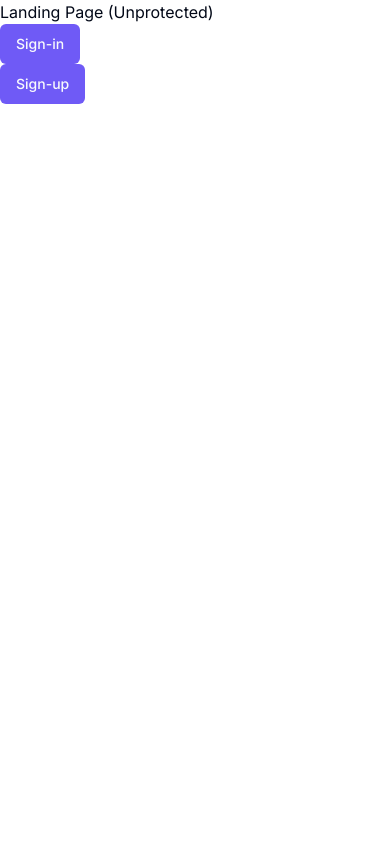
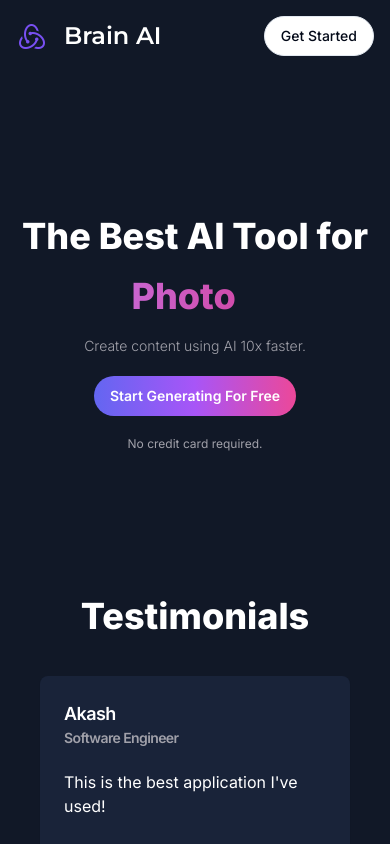
Before and after one commit to AkashChaudhary14/brain-ai, a Next.js app: page / in a window 390 px wide. Built offline with nearby package versions, Linux system fonts and the light colour scheme; no server answers.

Commit message:
Created landing page

```diff
--- /dev/null
+++ b/app/(landing)/layout.tsx
@@ -0,0 +1,15 @@
+const LandingLayout = ({
+    children,
+}: {
+    children: React.ReactNode;
+}) => {
+    return (
+        <main className="h-full bg-[#111827] overflow-auto">
+            <div className="mx-auto max-w-screen-xl h-full w-full">
+              {children}
+            </div>
+        </main>
+    );
+}
+
+export default LandingLayout;
--- a/app/(landing)/page.tsx
+++ b/app/(landing)/page.tsx
@@ -1,24 +1,14 @@
-import { Button } from "@/components/ui/button";
-import Link from "next/link";
+import { LandingContent } from "@/components/landing-content";
+import { LandingHero } from "@/components/landing-hero";
+import { LandingNavbar } from "@/components/landing-navbar";
+
 const landingPage = () => {
     return (
-        <div>
-         Landing Page (Unprotected)
-         <div>
-         <Link href="/sign-in">
-            <Button>
-               Sign-in
-            </Button>
-            </Link>
-         </div>
-         <div>
-         <Link href="/sign-up">
-            <Button>
-               Sign-up
-            </Button>
-            </Link>
-         </div>
-        </div>
+       <div className="h-full">
+         <LandingNavbar />
+         <LandingHero />
+         <LandingContent />
+       </div>
     );
 }
 export default landingPage;
--- /dev/null
+++ b/components/landing-content.tsx
@@ -0,0 +1,57 @@
+"use client";
+
+import { Card, CardContent, CardHeader, CardTitle } from "./ui/card";
+
+const testimonials = [
+    {
+        name: "Akash",
+        avatar: "A",
+        title: "Software Engineer",
+        description: "This is the best application I've used!"
+    },
+    {
+        name: "Mia",
+        avatar: "M",
+        title: "UI/UX designer",
+        description: "This is the best application for image generation."
+    },
+    {
+        name: "Jack",
+        avatar: "J",
+        title: "Influencer",
+        description: "Best for content generation."
+    },
+    {
+        name: "Antonio",
+        avatar: "A",
+        title: "Content Creator",
+        description: "Best application for creating copyright free content."
+    }
+]
+
+export const LandingContent = () => {
+    return(
+        <div className="px-10 pb-20">
+            <h2 className="text-center text-4xl text-white font-extrabold mb-10">
+                Testimonials
+            </h2>
+            <div className="grid grid-cols-1 sm:grid-cols-2 md:grid-cols-3 lg:grid-cols-4 gap-4" >
+                {testimonials.map((item) => (
+                    <Card key={item.description} className="bg-[#192339] border-none text-white">
+                        <CardHeader>
+                            <CardTitle className="flex items-center gap-x-2">
+                                <div>
+                                    <p className="text-lg">{item.name}</p>
+                                    <p className="text-zinc-400 text-sm">{item.title}</p>
+                                </div>
+                            </CardTitle>
+                            <CardContent className="pt-4 px-0">
+                                {item.description}
+                            </CardContent>
+                        </CardHeader>
+                    </Card>
+                ))}
+            </div>
+        </div>
+    );
+};
--- /dev/null
+++ b/components/landing-hero.tsx
@@ -0,0 +1,48 @@
+"use client";
+
+import { useAuth } from "@clerk/nextjs";
+import Link from "next/link";
+import TypewriterComponent from "typewriter-effect";
+import { Button } from "./ui/button";
+
+export const LandingHero = () => {
+    const { isSignedIn } = useAuth();
+
+    return (
+        <div className="text-white font-bold py-36 text-center space-y-5">
+            <div className="text-4xl sm:text-5xl md:text-6xl lg:text-7xl space-y-5 font-extrabold">
+                <h1>
+                   The Best AI Tool for
+                </h1>
+                <div className="text-transparent bg-clip-text bg-gradient-to-r from-purple-400 to-pink-600">
+                    <TypewriterComponent
+                      options={{
+                        strings: [
+                            'AI Chatbot',
+                            'Photo Generation',
+                            'Video Generation',
+                            'Code Generation',
+                            'Music Generation'
+                        ],
+                        autoStart: true,
+                        loop: true
+                      }}
+                    />
+                </div>
+            </div>
+            <div className="text-sm md:text-xl font-light text-zinc-400">
+                    Create content using AI 10x faster.
+            </div>
+            <div>
+                <Link href={isSignedIn ? "/dashboard" : "/sign-up"}>
+                  <Button variant={"premium"} className="md:text-lg p-4 md:p-6 rounded-full font-semibold">
+                    Start Generating For Free
+                  </Button>
+                </Link>
+            </div>
+            <div className="text-zinc-400 text-xs md:text-sm font-normal">
+                No credit card required.
+            </div>
+        </div>
+    )
+}
--- /dev/null
+++ b/components/landing-navbar.tsx
@@ -0,0 +1,42 @@
+"use client";
+
+import { Montserrat } from "next/font/google";
+import Image from "next/image";
+import Link from "next/link";
+import { useAuth } from "@clerk/nextjs";
+
+import { cn } from "@/lib/utils";
+import { Button } from "./ui/button";
+
+const font = Montserrat({
+    weight: "600",
+    subsets: ["latin"]
+});
+
+export const LandingNavbar = () => {
+   const { isSignedIn } = useAuth();
+
+   return (
+    <nav className="p-4 bg-transparent flex items-center justify-between">
+        <Link href={"/"} className="flex items-center">
+            <div className="relative h-8 w-8 mr-4">
+                <Image
+                fill
+                alt="Logo"
+                src={"/Logo.png"}
+                />
+            </div>
+            <h1 className={cn("text-2xl font-bold text-white", font.className)}>
+                Brain AI
+            </h1>
+        </Link>
+        <div className="flex items-center gap-x-2">
+            <Link href={isSignedIn ? "/dashboard" : "/sign-up"}>
+                <Button variant={"outline"} className="rounded-full">
+                    Get Started
+                </Button>
+            </Link>
+        </div>
+    </nav>
+   )
+}
--- a/package.json
+++ b/package.json
@@ -6,7 +6,8 @@
     "dev": "next dev",
     "build": "next build",
     "start": "next start",
-    "lint": "next lint"
+    "lint": "next lint",
+    "postinstall": "prisma generate"
   },
   "dependencies": {
     "@clerk/nextjs": "^4.23.5",
@@ -43,6 +44,7 @@
     "tailwindcss": "3.3.3",
     "tailwindcss-animate": "^1.0.7",
     "typescript": "5.2.2",
+    "typewriter-effect": "^2.21.0",
     "zod": "^3.22.2",
     "zustand": "^4.4.1"
   },
```
Also changed, not shown: 1 other file (tests, documents, lock files or other folders).
